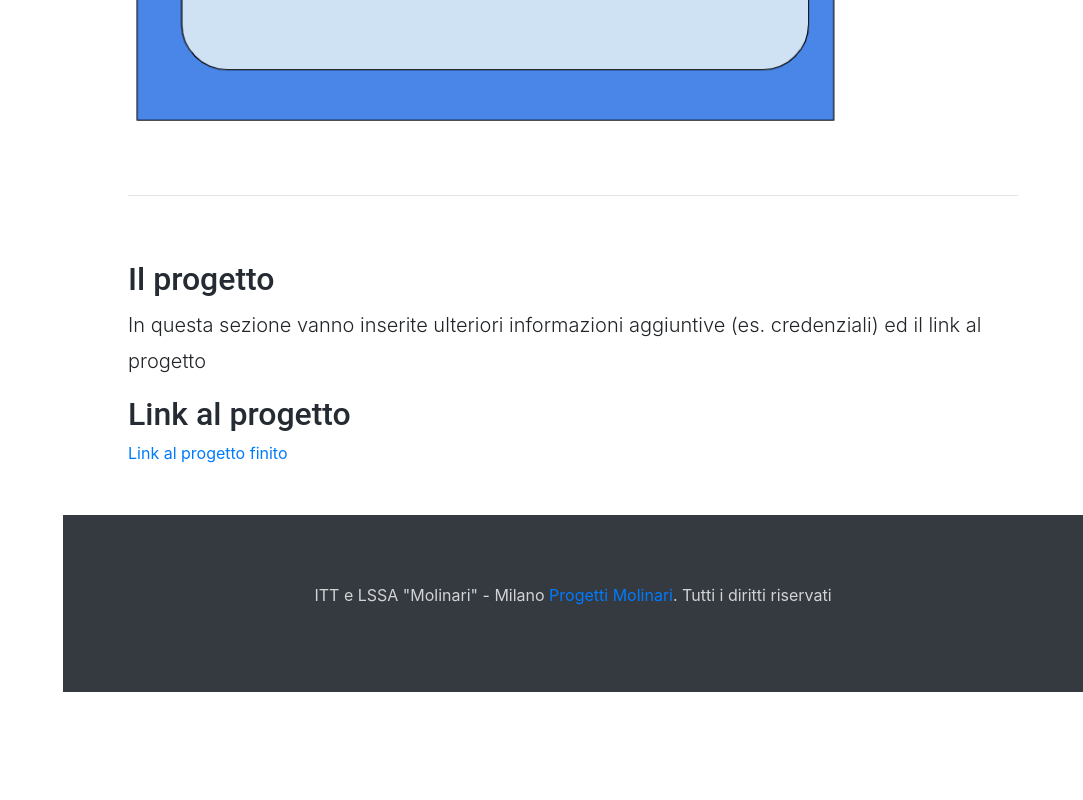
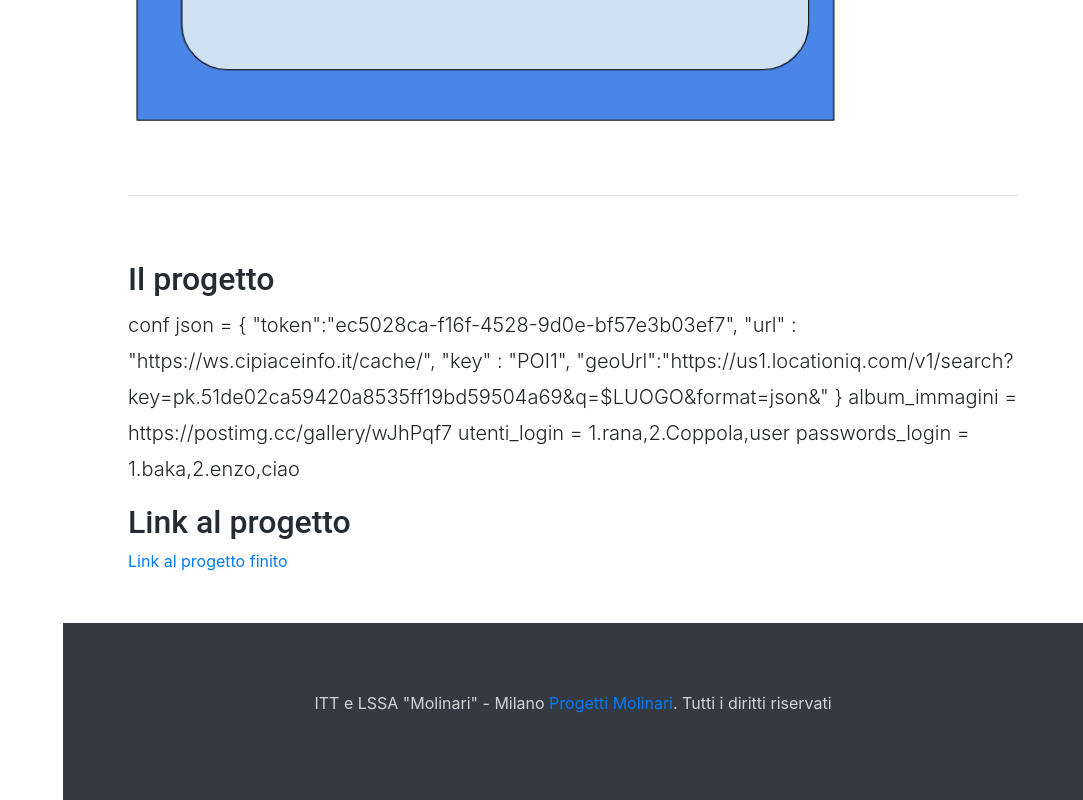
Before and after one commit to MendozaEnzo/POI_5B_LoureiroMendozaPinto, a website with bundled scripts: page iDocs-master/index.html in a window 1280 px wide. Shown: the part 7805-8605 px from the top of the page, without its empty margins (197-1280 px from the left). Before the commit the page ends 8497 px from the top, so only its background shows below. Built offline with nearby package versions, Linux system fonts and the light colour scheme.

Commit message:
aggiunta delle credenziali progetto

```diff
--- a/iDocs-master/index.html
+++ b/iDocs-master/index.html
@@ -260,7 +260,18 @@
 
           <section id="progetto">
           <h2>Il progetto</h2>
-          <p class="lead">In questa sezione vanno inserite ulteriori informazioni aggiuntive (es. credenziali) ed il link al progetto </p>
+          <p class="lead">
+            conf json = {
+              "token":"ec5028ca-f16f-4528-9d0e-bf57e3b03ef7",
+              "url" : "https://ws.cipiaceinfo.it/cache/",
+              "key" : "POI1",
+              "geoUrl":"https://us1.locationiq.com/v1/search?key=pk.51de02ca59420a8535ff19bd59504a69&q=$LUOGO&format=json&"
+
+          }
+          album_immagini = https://postimg.cc/gallery/wJhPqf7
+          utenti_login = 1.rana,2.Coppola,user
+          passwords_login = 1.baka,2.enzo,ciao
+             </p>
 
             <section id="link">
             <h2>Link al progetto</h2>
```
